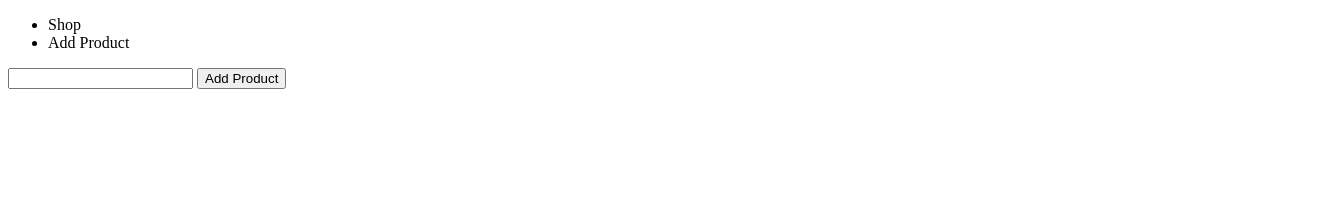
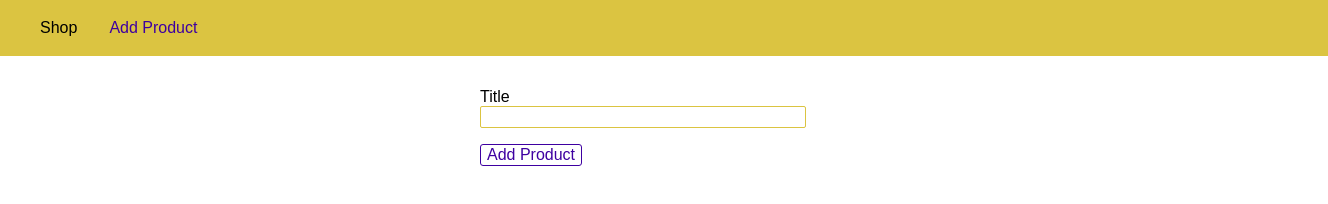
Before and after one commit to joshdaos/express-practice, a website: page views/add-product.html in a window 1280 px wide. Shown: the whole page, 1328 px wide, since content can reach past the window. Drawn offline with Linux system fonts and the light colour scheme.

Commit message:
added some styling & fixed some typos

```diff
--- a/views/add-product.html
+++ b/views/add-product.html
@@ -5,20 +5,108 @@
     <meta http-equiv="X-UA-Compatible" content="IE=edge">
     <meta name="viewport" content="width=device-width, initial-scale=1.0">
     <title>Add Product</title>
+    <style>
+        body {
+            padding: 0;
+            margin: 0;
+            font-family: sans-serif;
+        }
+
+        main {
+            padding: 1rem;
+        }
+
+        .main-header {
+            width: 100%;
+            height: 3.5rem;
+            background-color: #dbc441;
+            padding: 0 1.5rem;
+        }
+
+        .main-header__nav {
+            height: 100%;
+            display: flex;
+            align-items: center;
+        }
+
+        .main-header__item-list {
+            list-style: none;
+            margin: 0;
+            padding: 0;
+            display: flex;
+        }
+
+        .main-header__item {
+            margin: 0 1rem;
+            padding: 0;
+        }
+
+        .main-header__item a {
+            text-decoration: none;
+            color: black;
+        }
+
+        .main-header__item a:hover,
+        .main-header__item a:active,
+        .main-header__item a.active {
+            color: #3e00a1;
+        }
+
+        .product-form {
+            width: 20rem;
+            max-width: 90%;
+            margin: auto;
+        }
+
+        .form-control {
+            margin: 1rem 0;
+        }
+
+        .form-control label,
+        .form-control input {
+            display: block;
+            width: 100%;
+        }
+
+        .form-control input {
+            border: 1px solid #dbc441;
+            font: inherit;
+            border-radius: 2px;
+        }
+
+        button {
+            font: inherit;
+            border: 1px solid #3e00a1;
+            color: #3e00a1;
+            background: white;
+            border-radius: 3px;
+            cursor: pointer;
+        }
+
+        button:hover,
+        button:active {
+            background-color: #3e00a1;
+            color: white;
+        }
+    </style>
 </head>
 <body>
-    <header>
-        <nav>
-            <ul>
-                <li><a hred="/">Shop</a></li>
-                <li><a hred="/add-product">Add Product</a></li>
+    <header class="main-header">
+        <nav class="main-header__nav">
+            <ul class="main-header__item-list">
+                <li class="main-header__item"><a href="/">Shop</a></li>
+                <li class="main-header__item"><a class="active" href="/admin/add-product">Add Product</a></li>
             </ul>
         </nav>
     </header>
 
     <main>
-        <form action="/admin/add-product" method="POST">
-            <input type="text" name="title">
+        <form class="product-form" action="/admin/add-product" method="POST">
+            <div class="form-control">
+                <label for="title">Title</label>
+                <input type="text" name="title" id="title">
+            </div>
+
             <button type="submit">Add Product</button>
         </form>
     </main>
```
Also changed, not shown: views/error.html (+58 -3 lines), views/shop.html (+52 -5 lines).
